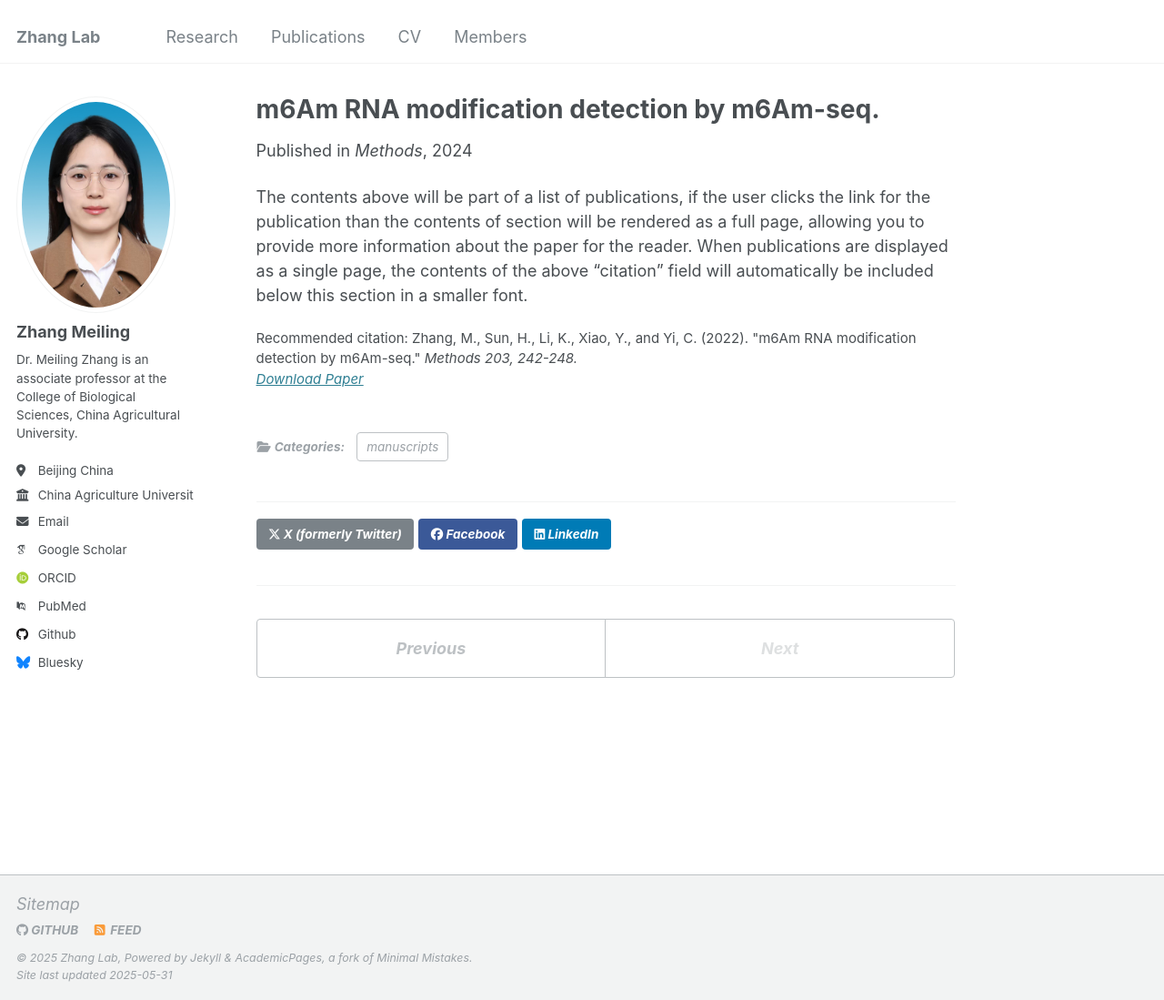
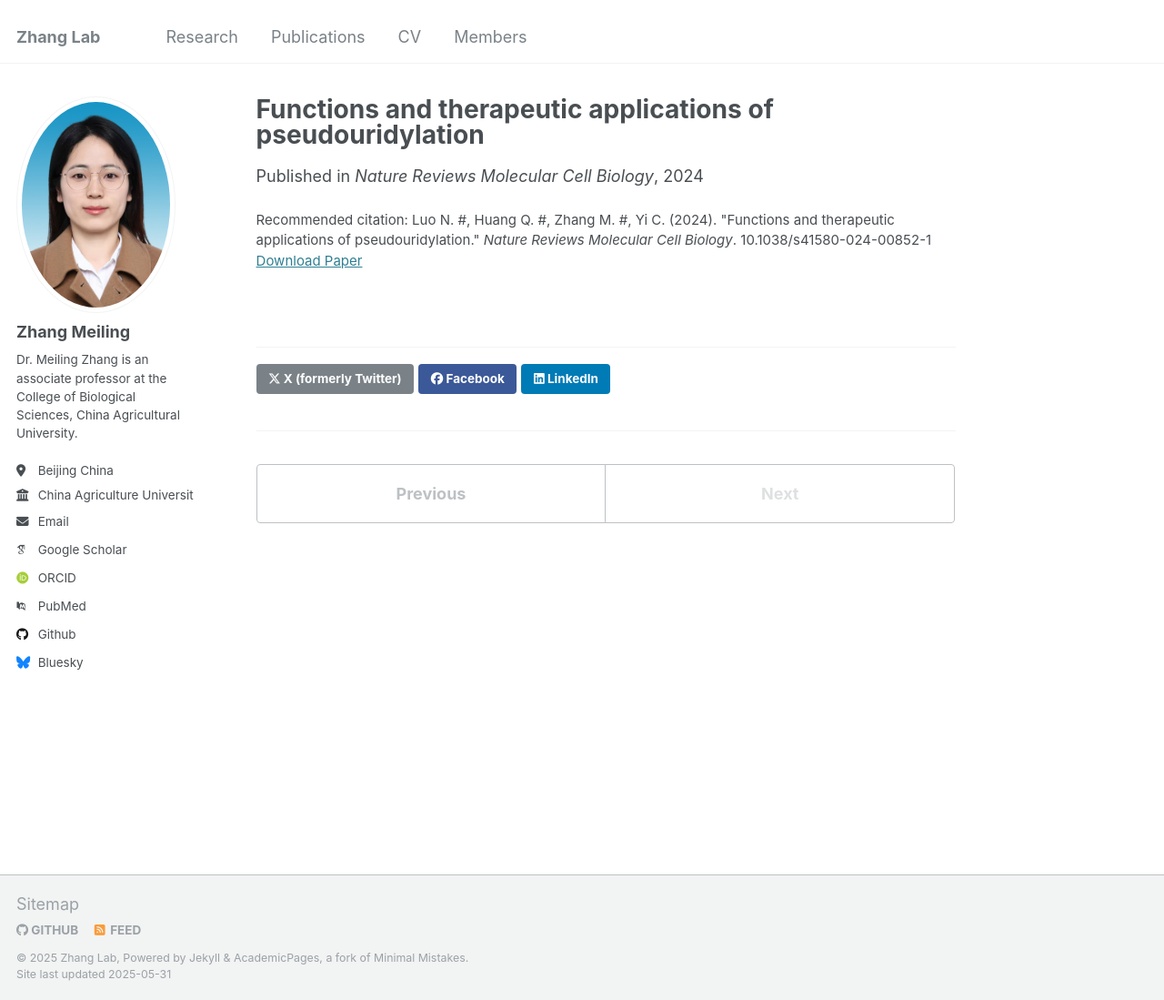
Before and after one commit to Hui50138/ZhangMeiling-Lab, a Jekyll site: the page built from _publications/2024-02-17-paper-title-number-4.md, in a window 1280 px wide and 1099 px high. Shown: the whole window at 91% size. Built offline with Jekyll 4.4.1, drawn with Linux system fonts in a browser that asks for light colours; some web fonts are replaced.

Commit message:
Update 2024-02-17-paper-title-number-4.md

```diff
--- a/_publications/2024-02-17-paper-title-number-4.md
+++ b/_publications/2024-02-17-paper-title-number-4.md
@@ -1,13 +1,10 @@
 ---
-title: "m6Am RNA modification detection by m6Am-seq."
+title: "Functions and therapeutic applications of pseudouridylation"
 collection: publications
-category: manuscripts
-permalink: /publication/2024-02-17-paper-title-number-4
+permalink: /publication/2024-pseudouridylation
 excerpt: ''
 date: 2024-02-17
-venue: 'Methods'
-paperurl: 'http://academicpages.github.io/files/paper3.pdf'
-citation: 'Zhang, M., Sun, H., Li, K., Xiao, Y., and Yi, C. (2022). &quot;m6Am RNA modification detection by m6Am-seq.&quot; <i>Methods 203, 242-248.'
+venue: 'Nature Reviews Molecular Cell Biology'
+paperurl: ''
+citation: 'Luo N. #, Huang Q. #, Zhang M. #, Yi C. (2024). &quot;Functions and therapeutic applications of pseudouridylation.&quot; <i>Nature Reviews Molecular Cell Biology</i>. 10.1038/s41580-024-00852-1'
 ---
-
-The contents above will be part of a list of publications, if the user clicks the link for the publication than the contents of section will be rendered as a full page, allowing you to provide more information about the paper for the reader. When publications are displayed as a single page, the contents of the above "citation" field will automatically be included below this section in a smaller font.
```
